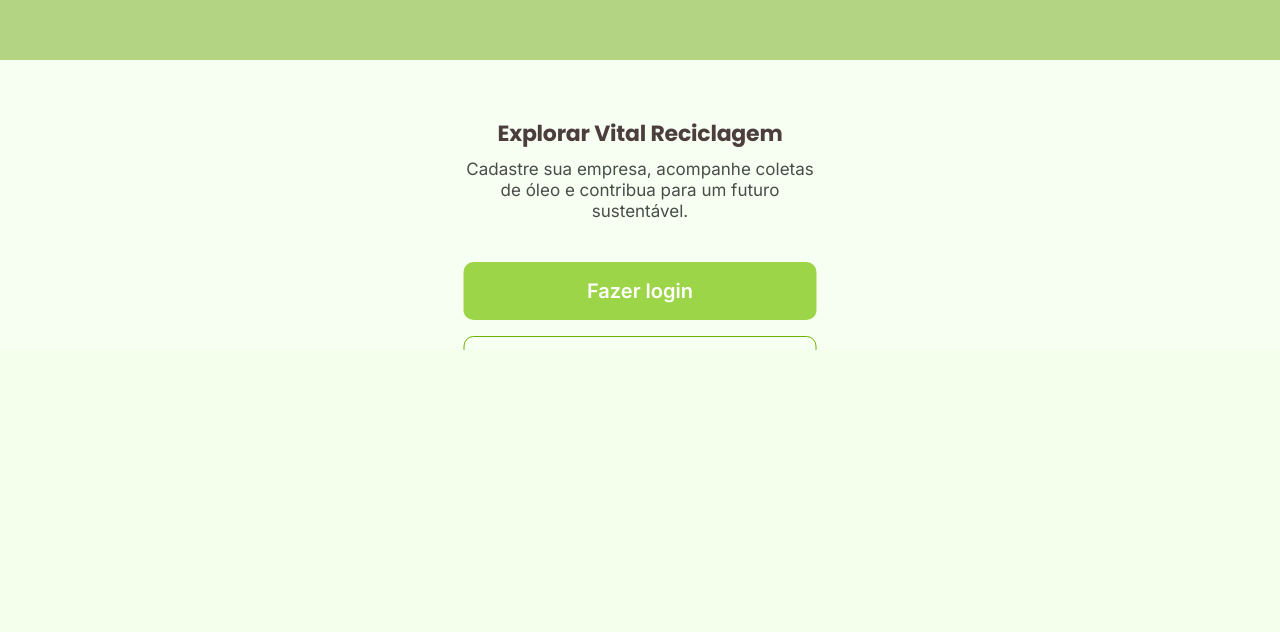
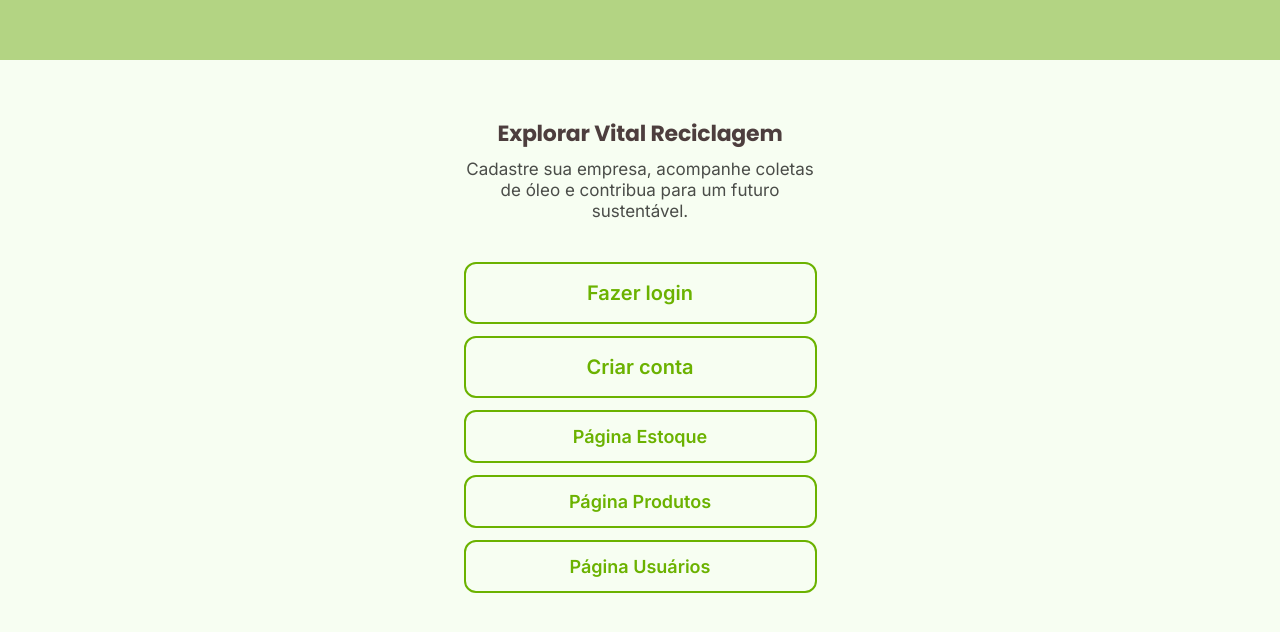
Before and after one commit to allanmsilva23/vital-reciclagem-frontend, a Vue app: page / in a window 1280 px wide. Shown: the part 450-1082 px from the top of the page. Before the commit the page ends 800 px from the top, so only its background shows below. Built offline with nearby package versions, Linux system fonts and the light colour scheme.

Commit message:
Last refactoring of the semester :fire:

```diff
--- a/src/App.vue
+++ b/src/App.vue
@@ -3,6 +3,8 @@
 </template>
 
 <script>
+import '@/css/Global.css';
+
 export default {
   name: 'App'
 }
--- a/src/components/Stock/StockTable.vue
+++ b/src/components/Stock/StockTable.vue
@@ -55,7 +55,7 @@
     />
 
         <button class="new-product-btn" >
-          <router-link to="/cadastro" class="new-product-btn">
+          <router-link to="/lista-produtos" class="new-product-btn">
             <span>Ver Todos Produtos...</span>
           </router-link>
         </button>
--- /dev/null
+++ b/src/css/Global.css
@@ -0,0 +1,25 @@
+/* Aplica no body ou container principal */
+body {
+  scrollbar-width: thin;              /* Para Firefox */
+  scrollbar-color: #9DD549 #F7FEF2;   /* thumb (scroll) e track (fundo) no Firefox */
+}
+
+/* Estilo para navegadores baseados em WebKit */
+::-webkit-scrollbar {
+  width: 10px;              /* Largura vertical */
+  height: 10px;             /* Altura horizontal (em caso de scroll horizontal) */
+}
+
+::-webkit-scrollbar-track {
+  background: #F7FEF2;      /* Fundo da barra */
+  border-radius: 10px;
+}
+
+::-webkit-scrollbar-thumb {
+  background-color: #9DD549;   /* Cor da alça (scroll) */
+  border-radius: 10px;
+}
+
+::-webkit-scrollbar-thumb:hover {
+  background-color: #8BC43F;   /* Hover da alça */
+}
--- a/src/css/Home.css
+++ b/src/css/Home.css
@@ -1,8 +1,9 @@
 .container {
   position: relative;
   width: 100vw;
-  height: 100vh;
-  background: #F7FEF2;  overflow: hidden;
+  min-height: 100vh; /* Permite crescer conforme o conteúdo */
+  background: #F7FEF2;
+  overflow-x: hidden; /* Mantém o scroll horizontal oculto, mas permite scroll vertical */
   font-family: 'Inter', sans-serif;
 }
 
@@ -32,14 +33,14 @@
 
 /* Conteúdo */
 .content {
-  position: absolute;
-  top: 570px;
+  position: relative; /* Deixa fluir no fluxo da página */
+  margin-top: 570px; /* Substitui position: absolute e top */
   width: 100%;
   max-width: 393px;
-  left: 50%;
-  transform: translateX(-50%);
+  margin-left: auto;
+  margin-right: auto;
   text-align: center;
-  padding: 0 20px;
+  padding: 0 20px 60px; /* Espaço inferior para evitar que conteúdo fique colado ao rodapé */
   z-index: 1;
 }
 
@@ -62,53 +63,75 @@
 }
 
 /* Botões */
+/* Botão de login (verde preenchido) */
 .login-btn {
   display: block;
+  width: 100%;
+  padding: 17px 0;
+  border: 2px solid #6BB200;
+  border-radius: 12px;
+  background-color: transparent;
+  color: #6BB200;
+  font-weight: 600;
+  font-size: 20px;
   text-align: center;
   text-decoration: none;
-  width: 100%;
-  padding: 17px 0;
-  background-color: #9DD549;
-  border: none;
-  border-radius: 10px;
+  cursor: pointer;
+  transition: all 0.3s ease;
+  margin-bottom: 12px;
+}
+.login-btn:hover {
+  background-color: #6BB200;
   color: #fff;
-  font-weight: 600;
-  font-size: 20px;
-  margin-bottom: 16px;
-  cursor: pointer;
+  transform: translateY(-2px);
+  box-shadow: 0 4px 12px rgba(107, 178, 0, 0.3);
 }
 
+/* Botão de registro (borda verde) */
 .register-btn {
   display: block;
   width: 100%;
   padding: 17px 0;
-  border: 1px solid #6BB200;
-  border-radius: 10px;
+  border: 2px solid #6BB200;
+  border-radius: 12px;
+  background-color: transparent;
   color: #6BB200;
   font-weight: 600;
   font-size: 20px;
-  background-color: transparent;
-  cursor: pointer;
   text-align: center;
   text-decoration: none;
+  cursor: pointer;
+  transition: all 0.3s ease;
 }
 
+.register-btn:hover {
+  background-color: #6BB200;
+  color: #fff;
+  transform: translateY(-2px);
+  box-shadow: 0 4px 12px rgba(107, 178, 0, 0.3);
+}
+
+/* Botão de navegação */
 .nav-btn {
   display: block;
   width: 100%;
   padding: 14px 0;
   margin-top: 12px;
   border: 2px solid #6BB200;
-  border-radius: 10px;
+  border-radius: 12px;
+  background-color: transparent;
+  color: #6BB200;
   font-weight: 600;
   font-size: 18px;
-  background-color: transparent;
   text-align: center;
   text-decoration: none;
   cursor: pointer;
-  color: #6BB200;
+  transition: all 0.3s ease;
 }
 
 .nav-btn:hover {
+  background-color: #6BB200;
   color: #fff;
+  transform: translateY(-2px);
+  box-shadow: 0 4px 10px rgba(107, 178, 0, 0.2);
 }
--- a/src/views/HomeView.vue
+++ b/src/views/HomeView.vue
@@ -11,8 +11,9 @@
       </p>
       <router-link to="/login" class="login-btn">Fazer login</router-link>
       <router-link to="/cadastro" class="register-btn">Criar conta</router-link>
-      <router-link to="/estoque" class="nav-btn">Página Estoque</router-link>
-      <router-link to="/usuarios" class="nav-btn">Página Usuários</router-link>
+      <router-link to="/lista-estoques" class="nav-btn">Página Estoque</router-link>
+      <router-link to="/lista-produtos" class="nav-btn">Página Produtos</router-link>
+      <router-link to="/lista-clientes" class="nav-btn">Página Usuários</router-link>
     </div>
   </div>
 </template>
```
